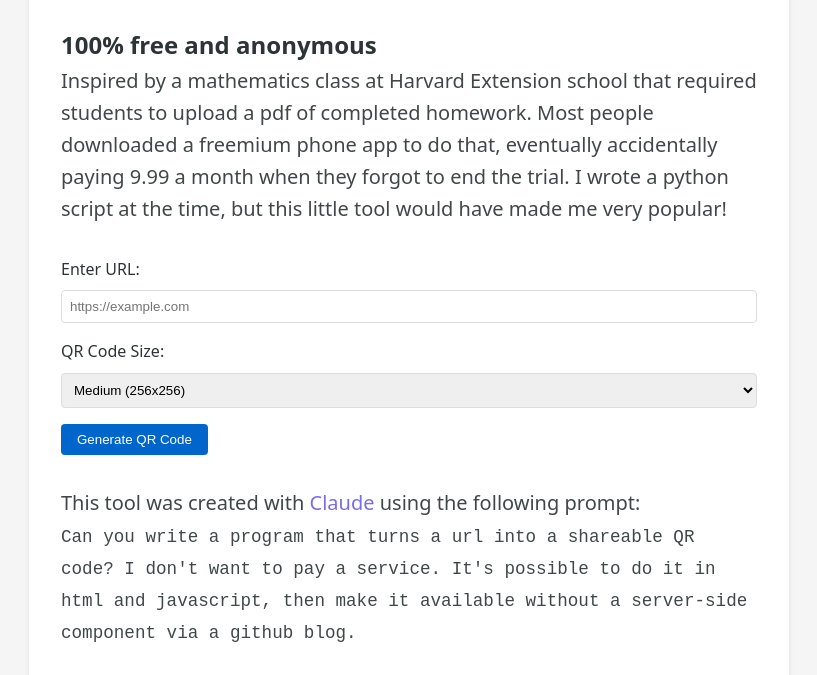
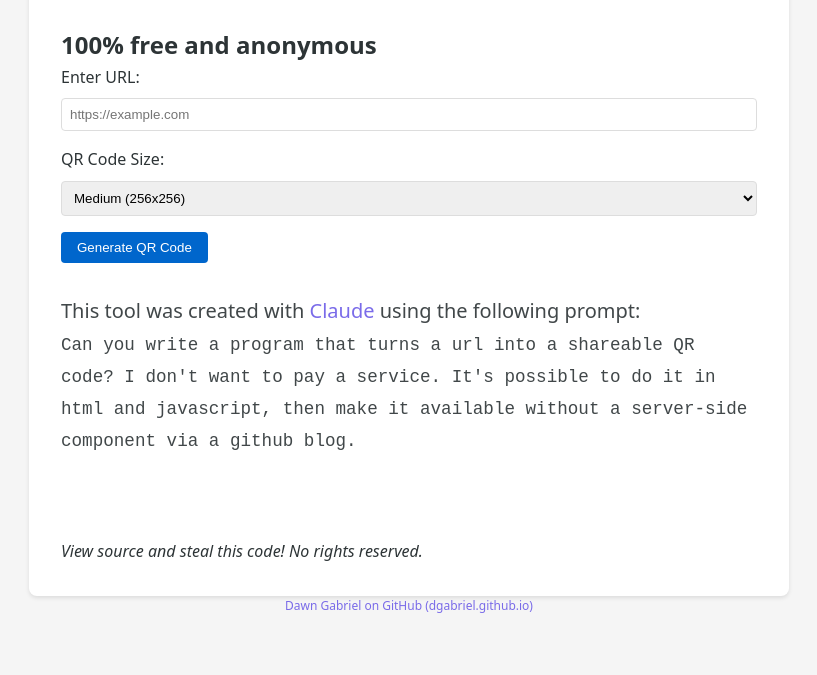
Before and after one commit to dgabriel/dgabriel.github.io, a plain HTML site: page qrgen.html in a window 1280 px wide. Shown: the part 125-800 px from the top of the page, without its empty margins (231-1048 px from the left). Drawn offline with Linux system fonts and the light colour scheme.

Commit message:
remove text

```diff
--- a/qrgen.html
+++ b/qrgen.html
@@ -55,13 +55,6 @@
 <div class="container">
     <h1>QR Code Generator</h1>
     <h2>100% free and anonymous</h2>
-    <p>
-        Inspired by a mathematics class at Harvard Extension school that
-        required students to upload a pdf of completed homework.  Most people
-        downloaded a freemium phone app to do that, eventually accidentally paying 9.99 a month
-        when they forgot to end the trial.  I wrote a python script at the time, but this
-        little tool would have made me very popular!
-    </p>
     <div class="input-group">
         <label for="url">Enter URL:</label>
         <input type="url" id="url" placeholder="https://example.com" required>
```
